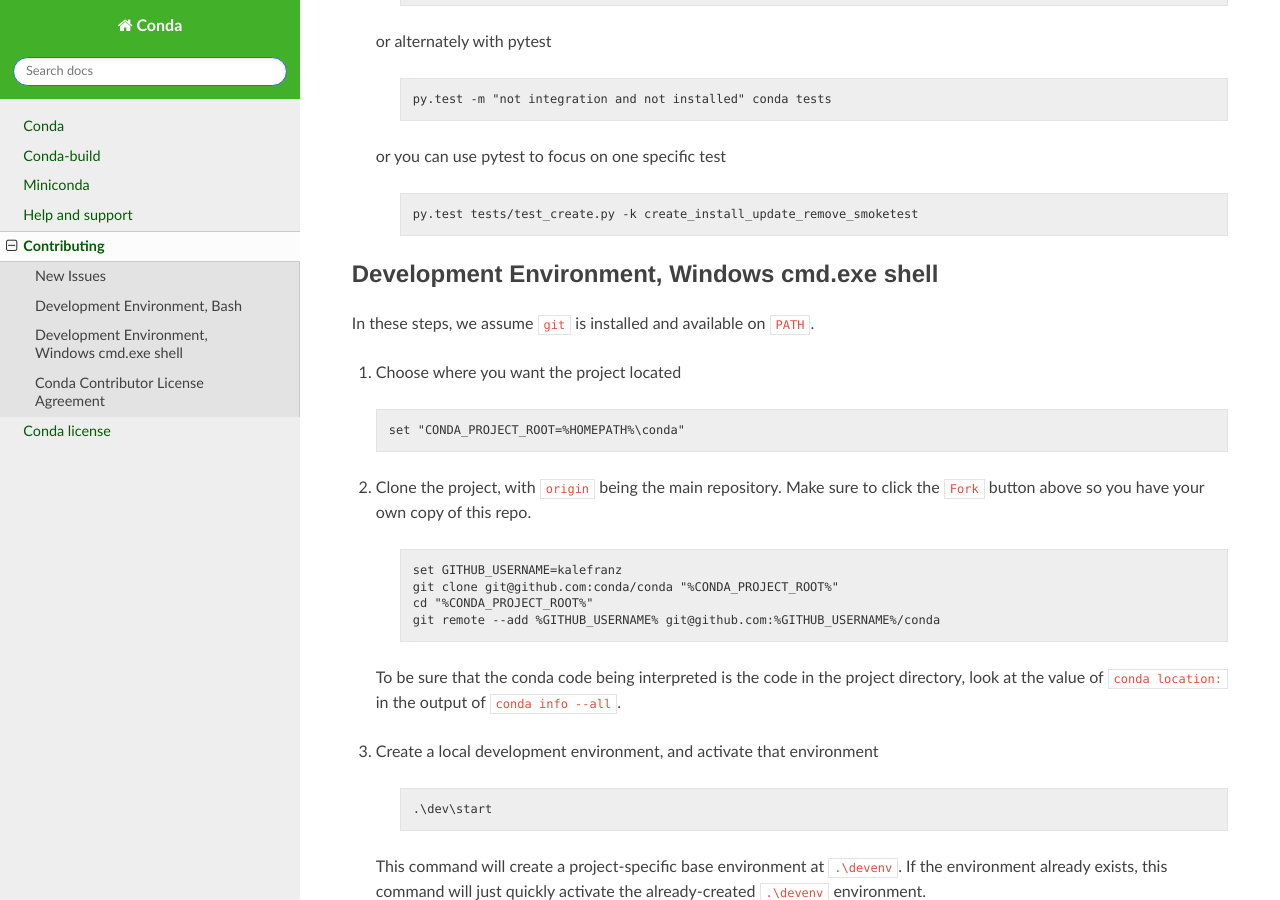
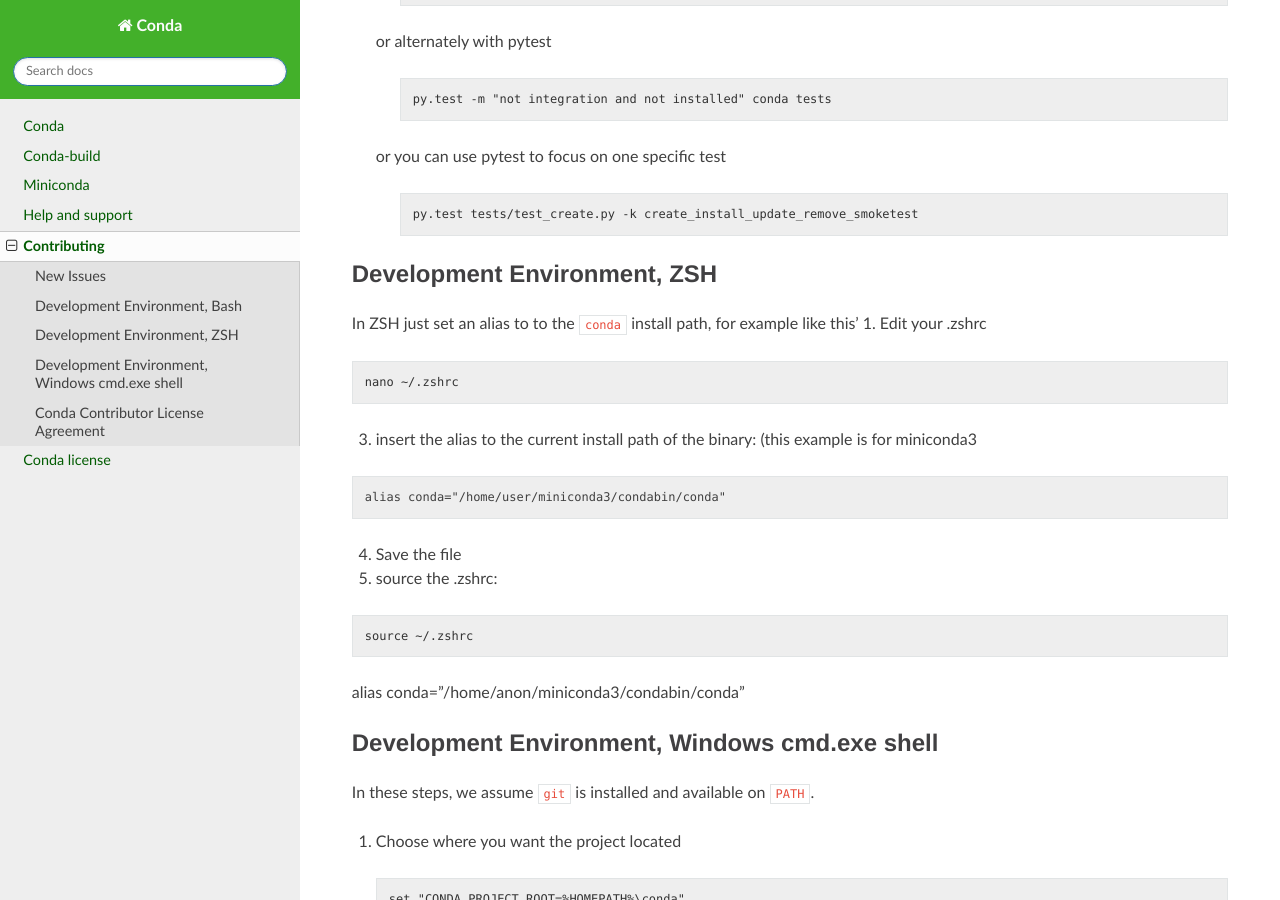
Before and after one commit to conda/conda-docs, a Sphinx documentation site: the page built from docs/source/contributing.rst, in a window 1280 px wide and 900 px high, scrolled down 1250 px. Built offline with Sphinx 7.4.7 and the Read the Docs theme 2.0.0, drawn with Linux system fonts in a browser that asks for light colours.

Commit message:
Added to contributing.rst to include GNU/Linux ZSH
Added to contributing.rst to include Development Environment - ZSH by using an alias and sourcing the .zshrc

```diff
--- a/docs/source/contributing.rst
+++ b/docs/source/contributing.rst
@@ -74,6 +74,31 @@
 
 
 
+Development Environment, ZSH
+----------------------------
+
+In ZSH just set an alias to to the ``conda`` install path, for example like this'
+1. Edit your .zshrc
+
+.. code-block :: console
+
+     nano ~/.zshrc
+
+3. insert the alias to the current install path of the binary: (this example is for miniconda3
+
+.. code-block :: editor
+
+     alias conda="/home/user/miniconda3/condabin/conda"
+
+4. Save the file
+5. source the .zshrc:
+
+.. code-block :: console
+
+     source ~/.zshrc
+alias conda="/home/anon/miniconda3/condabin/conda"
+
+
 Development Environment, Windows cmd.exe shell
 ----------------------------------------------
 
```
